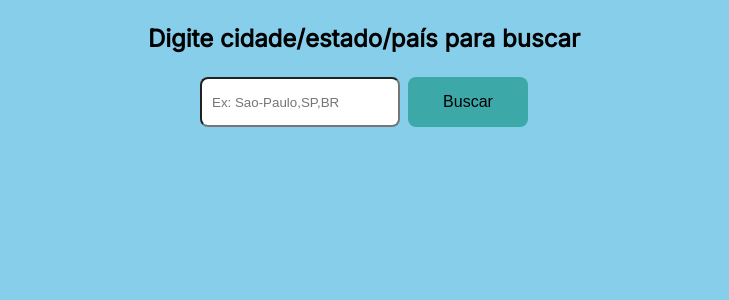
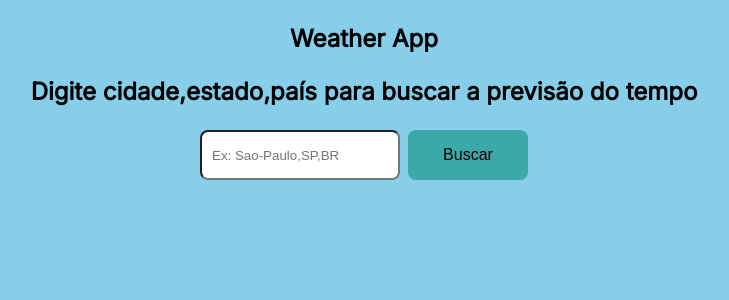
Before and after one commit to yure07/weather-app, a React (Create React App) app: page / in a window 1280 px wide. Shown: the top 300 px of the page, without its empty margins (276-1005 px from the left). Built offline with nearby package versions, Linux system fonts and the light colour scheme; no server answers.

Commit message:
change main interface

```diff
--- a/src/App.tsx
+++ b/src/App.tsx
@@ -10,6 +10,12 @@ import { organizeData } from './components/organizeData';
 const Container = styled.main`
   display: flex;
   flex-direction: column;
+`
+
+const NameProject = styled.h1`
+  font-size: 24px;
+  margin-top: 24px;
+  text-align: center;
 `
 
 const PrimaryText = styled.h1`
@@ -78,7 +84,8 @@ const App:React.FC = () => {
 
   return (
     <Container>
-      <PrimaryText>Digite cidade/estado/país para buscar</PrimaryText>
+      <NameProject>Weather App</NameProject>
+      <PrimaryText>Digite cidade,estado,país para buscar a previsão do tempo</PrimaryText>
       <ContainerInput>
         <ContainerToSearch>
           <InputSearchCity
```
